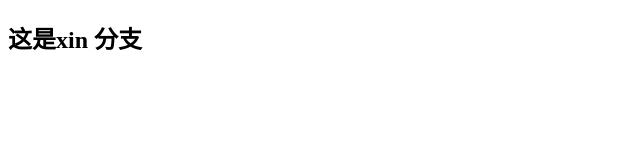
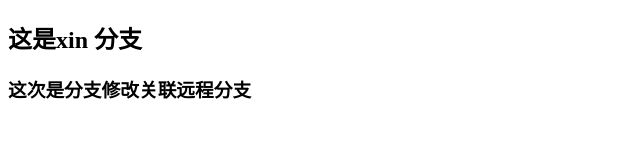
Before and after one commit to lch2021/project_22, a plain HTML site: page new/content.html in a window 1280 px wide. Shown: the whole page, without its empty margins (0-640 px from the left). Drawn offline with Linux system fonts and the light colour scheme.

Commit message:
修改和并联远程分支

```diff
--- a/new/content.html
+++ b/new/content.html
@@ -9,6 +9,8 @@
 
 <body>
     <h2>这是xin 分支</h2>
+
+    <h3>这次是分支修改关联远程分支</h3>
 </body>
 
 </html>
```
